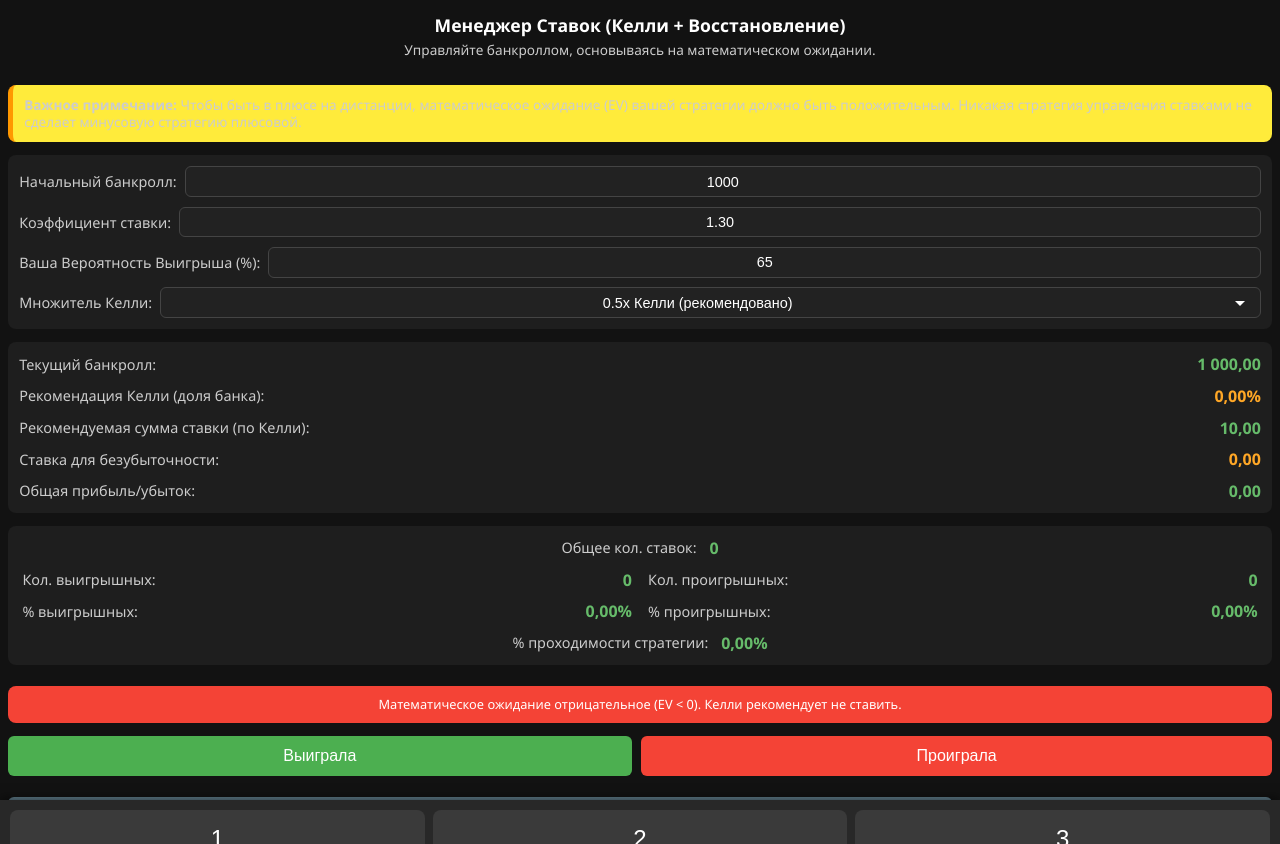
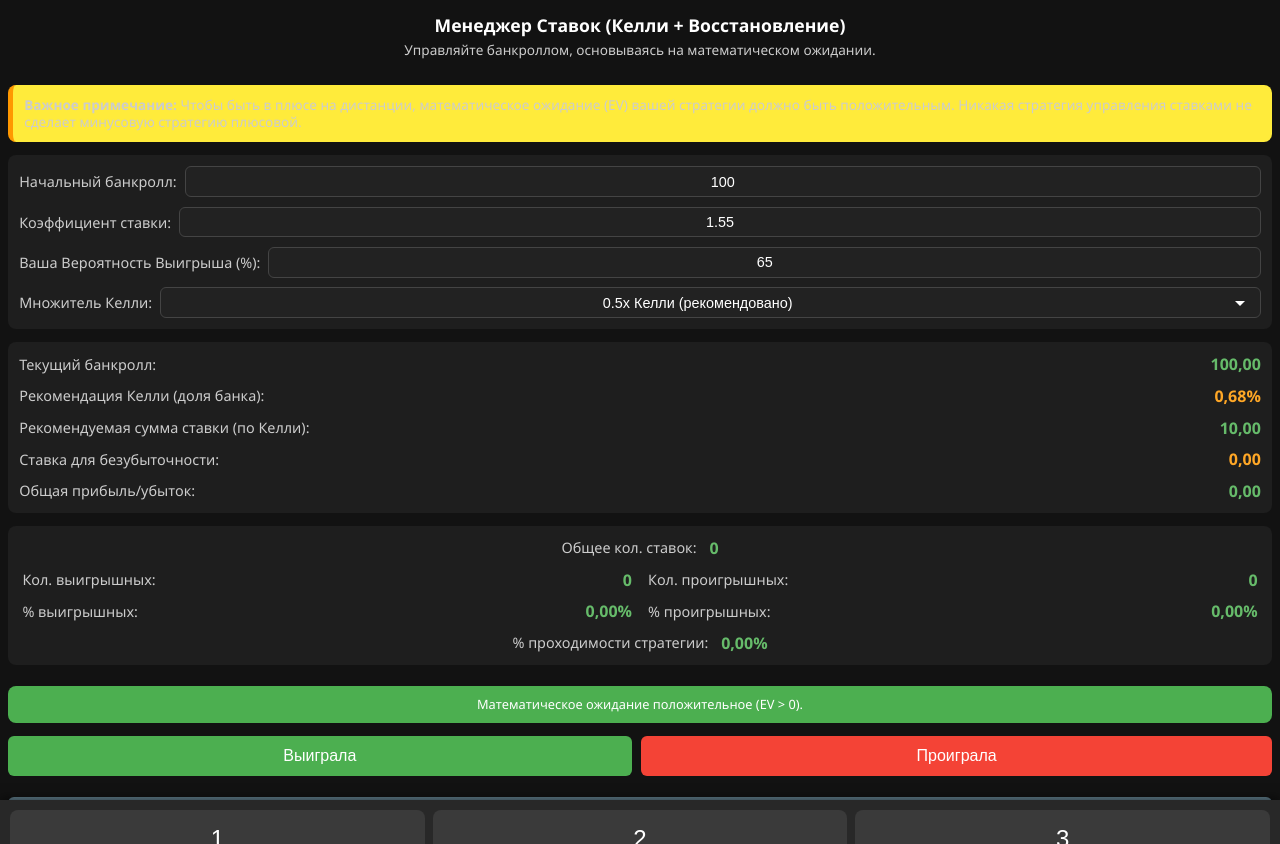
Before and after one commit to IgorEfimof/betting_manager, a plain HTML site: page index.html in a window 1280 px wide. Drawn offline with Linux system fonts and the light colour scheme.

Commit message:
Update index.html

```diff
--- a/index.html
+++ b/index.html
@@ -434,11 +434,11 @@
         <div class="input-group">
             <div class="input-item">
                 <label for="initialBankroll">Начальный банкролл:</label>
-                <input type="text" id="initialBankroll" inputmode="none" value="1000" readonly>
+                <input type="text" id="initialBankroll" inputmode="none" value="100" readonly>
             </div>
             <div class="input-item">
                 <label for="odds">Коэффициент ставки:</label>
-                <input type="text" id="odds" inputmode="none" value="1.30" readonly>
+                <input type="text" id="odds" inputmode="none" value="1.55" readonly>
             </div>
             <div class="input-item">
                 <label for="winProbability">Ваша Вероятность Выигрыша (%):</label>
```
